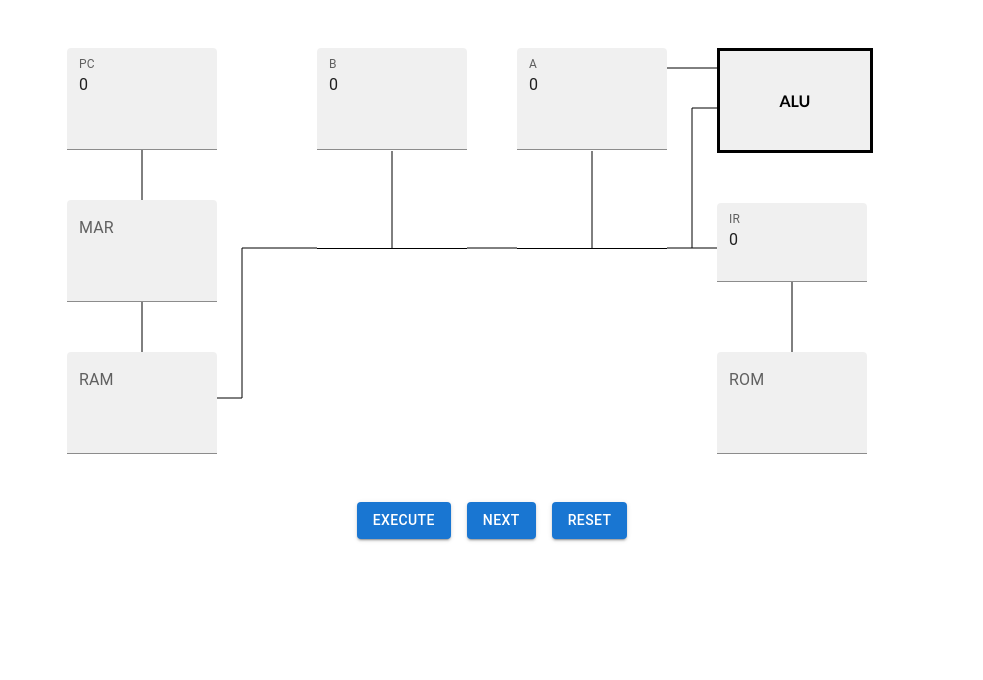
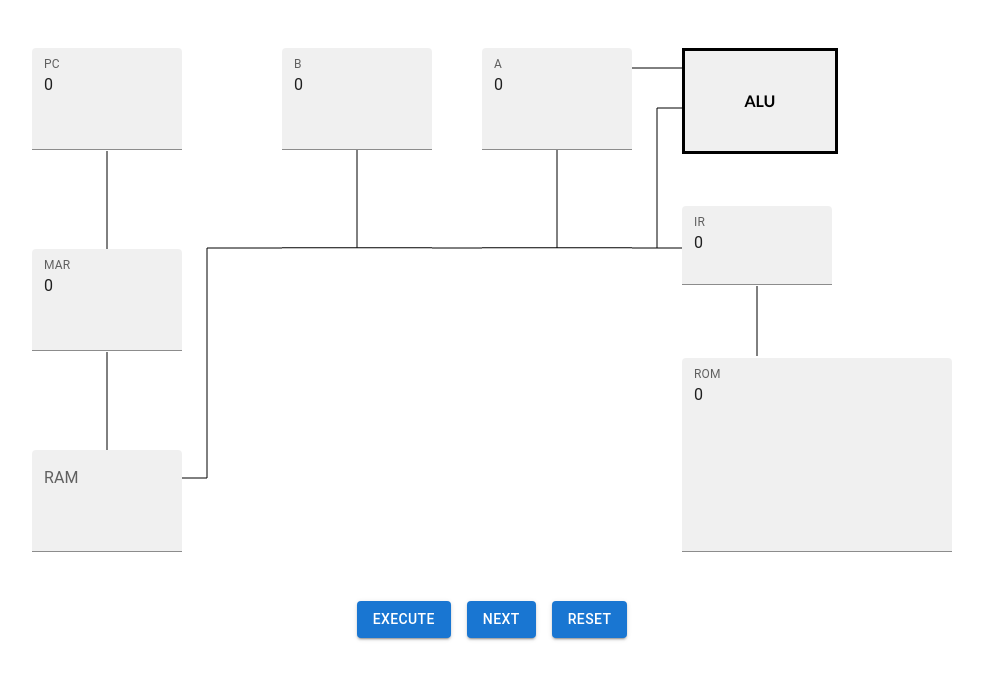
Before and after one commit to vatsalyasagraya/novatech, a React (Create React App) app: page / in a window 1280 px wide. Shown: the top 680 px of the page, without its empty margins (148-1131 px from the left). Built offline with nearby package versions, Linux system fonts and the light colour scheme.

Commit message:
new commit

```diff
--- a/src/components/FlowChart.js
+++ b/src/components/FlowChart.js
@@ -9,24 +9,104 @@ function FlowChart() {
     const refB=useRef("null");
     const refIr=useRef("null");
     const refRAM=useRef("null");
+    const refROM=useRef("null");
+    const refMAR=useRef(0);
+    const refPC=useRef(0);
 
     const [a, setA] = useState("");
     const [b, setB] = useState("");
 
-    function handleClick(){
+    function delay(ms) {
+        return new Promise(resolve => setTimeout(resolve, ms));
+    }
+
+    async function handleClick(){
         let commands = a.split("\n");
         for(let i=0;i<commands.length;i++)
         {
         const decimalA = parseInt(refA.current.value, 2);
         const decimalB = parseInt(refB.current.value, 2);
+        //const dPC= parseInt(refPC.current.value, 2);
         let command=a.split("\n")[i].split(" ")[0];
-        refIr.current.value=command;
+
         switch (command)
         {
             case "MVI":
+                /////////////////////////////////////////////////
+                refROM.current.value="T0: PC(E), MAR(E,L)\n";
+                refPC.current.style.backgroundColor = 'rgba(0, 128, 0, 0.568)';
+                refPC.current.style.color = 'white';
+                await delay(2000);
+                refPC.current.style.backgroundColor = 'transparent';
+                refPC.current.style.color = 'black';
+                refMAR.current.style.backgroundColor = 'rgba(0, 128, 0, 0.568)';
+                refMAR.current.style.color = 'white';
+                refMAR.current.value=parseInt(refPC.current.value);
+                await delay(1700);
+                refMAR.current.style.backgroundColor = 'transparent';
+                refMAR.current.style.color = 'black';
+                //////////////////////////////////////////////////
+                refROM.current.value+="T1: PC(I), RAM(E), IR(L)\n";
+                refPC.current.style.backgroundColor = 'rgba(0, 128, 0, 0.568)';
+                refPC.current.style.color = 'white';
+                refPC.current.value=parseInt(refPC.current.value)+1;
+                refRAM.current.style.backgroundColor='rgba(0, 128, 0, 0.568)';
+                refRAM.current.style.color='white';
+                await delay(1500);
+                refRAM.current.style.backgroundColor = 'transparent';
+                refRAM.current.style.color = 'black';
+                refIr.current.style.backgroundColor = 'rgba(0, 128, 0, 0.568)';
+                refIr.current.style.color = 'white';
+                refIr.current.value="MVI";
+                refPC.current.style.backgroundColor = 'transparent';
+                refPC.current.style.color = 'black';
+                refMAR.current.value=parseInt(refPC.current.value);
+                await delay(1700);
+                refIr.current.style.backgroundColor = 'transparent';
+                refIr.current.style.color = 'black';
+                //////////////////////////////////////////////////
+                refROM.current.value+="T2:PC(E), MAR(E,L)\n";
+                refPC.current.style.backgroundColor = 'rgba(0, 128, 0, 0.568)';
+                refPC.current.style.color = 'white';
+                await delay(1500);
+                refPC.current.style.backgroundColor = 'transparent';
+                refPC.current.style.color = 'black';
+                refMAR.current.style.backgroundColor = 'rgba(0, 128, 0, 0.568)';
+                refMAR.current.style.color = 'white';
+                refMAR.current.value=parseInt(refPC.current.value);
+                await delay(1700);
+                refMAR.current.style.backgroundColor = 'transparent';
+                refMAR.current.style.color = 'black';
+                ///////////////////////////////////////////
+                refROM.current.value+="T3: PC(I), RAM(E), A(L)\n";
+                refPC.current.style.backgroundColor = 'rgba(0, 128, 0, 0.568)';
+                refPC.current.style.color = 'white';
+                refPC.current.value=parseInt(refPC.current.value)+1;
+                refRAM.current.style.backgroundColor='rgba(0, 128, 0, 0.568)';
+                refRAM.current.style.color='white';
+                await delay(1500);
+                refRAM.current.style.backgroundColor = 'transparent';
+                refRAM.current.style.color = 'black';
+                refA.current.style.backgroundColor = 'rgba(0, 128, 0, 0.568)';
+                refA.current.style.color = 'white';
                 let num=Number(a.split("\n")[i].split(" ")[1]);
                 refA.current.value=num;
-
+                refPC.current.style.backgroundColor = 'transparent';
+                refPC.current.style.color = 'black';
+                refMAR.current.value=parseInt(refPC.current.value);
+                await delay(1700);
+                refA.current.style.backgroundColor = 'transparent';
+                refA.current.style.color = 'black';
+                ////////////////////////////////////////////
+                refROM.current.value+="T4:\n";
+                await delay(1100);
+                ///////////////////////////////////////////
+                refROM.current.value+="T5:\n";
+                await delay(1100);
+                ////////////////////////////////////////////
+                refROM.current.value+="T6: \n";
+                await delay(1100);
+                //////////////////////////////////////////////
                 break;
             case "MOV":
                 if(a.split("\n")[i].split(" ")[1]=="B,A")
@@ -58,22 +138,27 @@ function FlowChart() {
         refA.current.value="";
         refB.current.value="";
         refRAM.current.value="";
+        refROM.current.value="";
+        refPC.current.value="0";
+        refMAR.current.value="0";
+        refIr.current.value="";
     }
 
     return(
     <>
         <div className='flowchart'>
-            <div className='grid'>
-                <TextField id="outlined-read-only-input" multiline rows={3} label="PC" variant="filled"  className='pc' style = {{width: 150}} InputProps={{readOnly: true,}} defaultValue="0"/>
-                <svg width="150" height="50"><line x1="75" y1="0" x2="75" y2="100" stroke="black"/></svg>
-                <TextField id="outlined-basic" multiline rows={3}label="MAR" variant="filled" className='mar' style = {{width: 150}}/>
-                <svg width="150" height="50"><line x1="75" y1="0" x2="75" y2="100" stroke="black"/></svg>
+            <div className='grid' sx={{padding:"0%",margin:0,backgroundColor: "green"}}>
+                <TextField id="outlined-read-only-input" multiline rows={3} label="PC" variant="filled"  inputRef={refPC} className='pc' sx = {{width: 150}} InputProps={{readOnly: true,}} defaultValue="0"/>
+                <svg width="150" height="98"><line x1="75" y1="0" x2="75" y2="98" stroke="black"/></svg>
+                <TextField id="outlined-read-only-input" multiline rows={3}label="MAR" variant="filled" inputRef={refMAR} className='mar' style = {{width: 150}} InputProps={{readOnly: true,}} defaultValue="0"/>
+                <svg width="150" height="98"><line x1="75" y1="0" x2="75" y2="98" stroke="black"/></svg>
                 <TextField id="outlined-basic" multiline rows={3}label="RAM" variant="filled" inputRef={refRAM} className='ram' style = {{width: 150}} onChange={(e) => {setA(e.target.value);}} />
+
             </div>
             <div className='grid'>
-                <svg width="50" height="400">
-                    <line x1="0" y1="350" x2="25" y2="350" stroke="black"/>
-                    <line x1="25" y1="200" x2="25" y2="350" stroke="black"/>
+                <svg width="50" height="500">
+                    <line x1="0" y1="430" x2="25" y2="430" stroke="black"/>
+                    <line x1="25" y1="200" x2="25" y2="430" stroke="black"/>
                     <line x1="25" y1="200" x2="50" y2="200" stroke="black"/>
                 </svg>
             </div>
@@ -84,9 +169,9 @@ function FlowChart() {
             </div>
             <div className='grid'>
                 <TextField id="outlined-read-only-input" multiline rows={3} label="B" variant="filled"  inputRef={refB} style = {{width: 150}} InputProps={{readOnly: true,}} defaultValue="0"/>
-                <svg width="150" height="303">
-                    <line x1="0" y1="97.5" x2="206" y2="97.5" stroke="black"/>
-                    <line x1="75" y1="0" x2="75" y2="97.5" stroke="black"/>
+                <svg width="150" height="403" >
+                    <line x1="0" y1="97.75" x2="206" y2="97.75" stroke="black"/>
+                    <line x1="75" y1="0" x2="75" y2="97.75" stroke="black"/>
                 </svg>
 
             </div>
@@ -97,9 +182,9 @@ function FlowChart() {
             </div>
             <div className="grid">
                 <TextField id="outlined-read-only-input" multiline rows={3} label="A" variant="filled"  inputRef={refA} style = {{width: 150}} InputProps={{readOnly: true,}} defaultValue="0" />
-                <svg width="150" height="303">
-                    <line x1="0" y1="97.5" x2="206" y2="97.5" stroke="black"/>
-                    <line x1="75" y1="0" x2="75" y2="97.5" stroke="black"/>
+                <svg width="150" height="403">
+                    <line x1="0" y1="97.75" x2="206" y2="97.75" stroke="black"/>
+                    <line x1="75" y1="0" x2="75" y2="98" stroke="black"/>
                 </svg>
             </div>
             <div div className='grid'>
@@ -113,9 +198,9 @@ function FlowChart() {
             <div className='grid'>
                 <div className='alu'>ALU</div>
                 <svg width="200" height="50"></svg>
-                <TextField id="outlined-read-only-input" multiline rows={2}label="IR" variant="filled" className='ir' inputRef={refIr} style = {{width: 150}} InputProps={{readOnly: true,}} defaultValue="0"/>
+                <TextField id="outlined-read-only-input" multiline rows={2} label="IR" variant="filled" className='ir' inputRef={refIr} style = {{width: 150}} InputProps={{readOnly: true,}} defaultValue="0"/>
                 <svg width="200" height="70"><line x1="75" y1="0" x2="75" y2="100" stroke="black"/></svg>
-                <TextField id="outlined-basic" multiline rows={3}label="ROM" variant="filled" className='rom' style = {{width: 150}}/>
+                <TextField id="outlined-read-only-input" multiline rows={7} label="ROM" variant="filled" className='rom' inputRef={refROM} style = {{width: 270}} InputProps={{readOnly: true,}} defaultValue="0"/>
             </div>
         </div>
         <div className="buttons">
--- a/src/components/flowchart.css
+++ b/src/components/flowchart.css
@@ -17,6 +17,12 @@
     font-family: 'Gill Sans', 'Gill Sans MT', Calibri, 'Trebuchet MS', sans-serif;
     font-weight: 600;
 }
+.pc-green {
+    color: rgba(0, 128, 0, 0.568);
+  }
+.mar-green {
+    color: rgba(49, 202, 49, 0.58);
+  }
 .invisible{
     visibility: hidden;
 }
```
